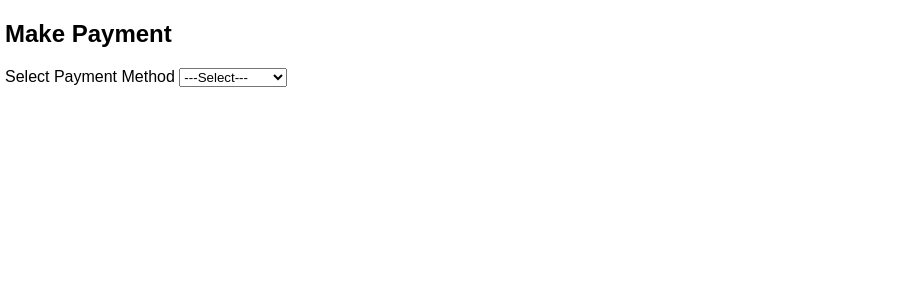
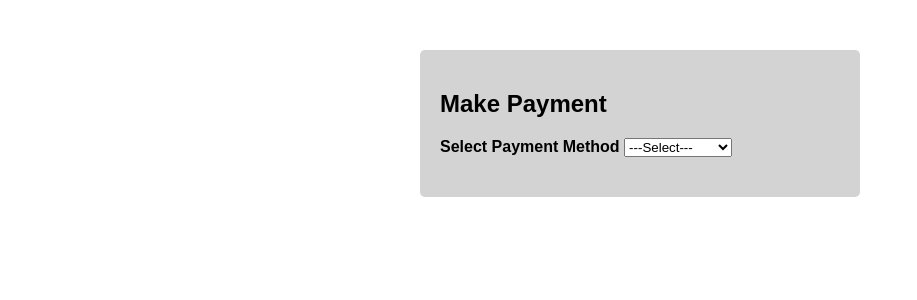
Before and after one commit to pr0spered/FullStack-php, a PHP site: page /payment.php in a window 1280 px wide. Shown: the top 300 px of the page, without its empty margins (0-917 px from the left). Run offline with PHP 8.4, Linux system fonts and the light colour scheme.

Commit message:
CSS for payment page

```diff
--- a/style.css
+++ b/style.css
@@ -324,3 +324,42 @@ body {
     cursor: pointer;
     opacity: 0.9;
 }
+
+.container {
+        max-width: 400px;
+        margin: 50px auto;
+        padding: 20px;
+        background-color: lightgray;
+        border-radius: 5px;
+}
+
+.form-group {
+    margin-bottom: 20px;
+    margin-top: 20px;
+}
+
+.form-group label {
+    font-weight: bold;
+}
+
+.form-group input[type="text"] {
+    width: 100%;
+    padding: 10px;
+    border: 1px solid #ccc;
+    border-radius: 5px;
+    box-sizing: border-box;
+    }
+
+.form-group button {
+    margin-top: 15px;
+    padding: 10px 20px;
+    background-color: #007bff;
+    color: #fff;
+    border: none;
+    border-radius: 5px;
+    cursor: pointer;
+    }
+
+.form-group button:hover {
+    background-color: #0056b3;
+}
```
